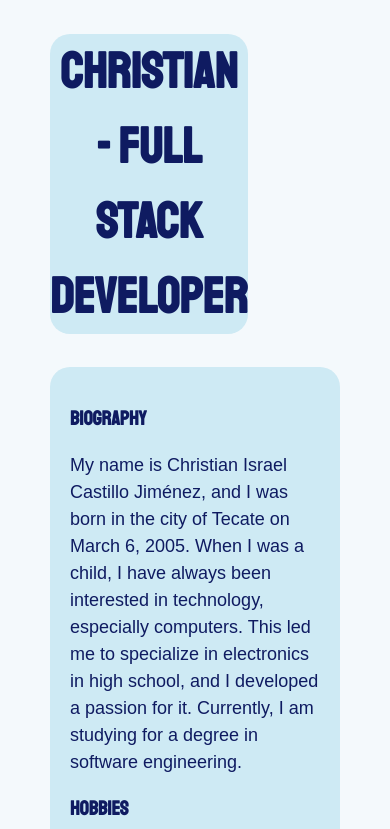
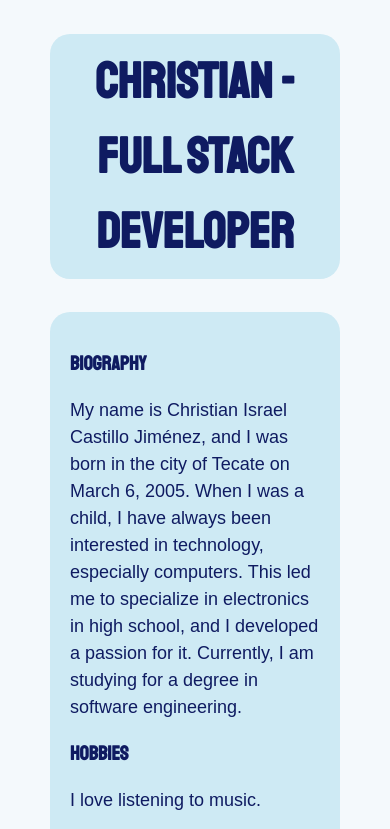
Before and after one commit to ChrispoMichigan/web-desing-uabc, a plain HTML site: page practice-1/index.html in a window 390 px wide. Shown: the top 829 px of the page. Drawn offline with Linux system fonts and the light colour scheme.

Commit message:
Corregir padding

```diff
--- a/practice-1/styles.css
+++ b/practice-1/styles.css
@@ -34,6 +34,16 @@ header {
     display: grid;
     grid-template-columns: repeat(2, 1fr);
     margin: auto 5rem;
+}
+
+@media (max-width: 768px) {
+    header {
+        display: flex;
+    }
+
+    .presentation h1 {
+        padding: 1rem;
+    }
 }
 
 main {
```
